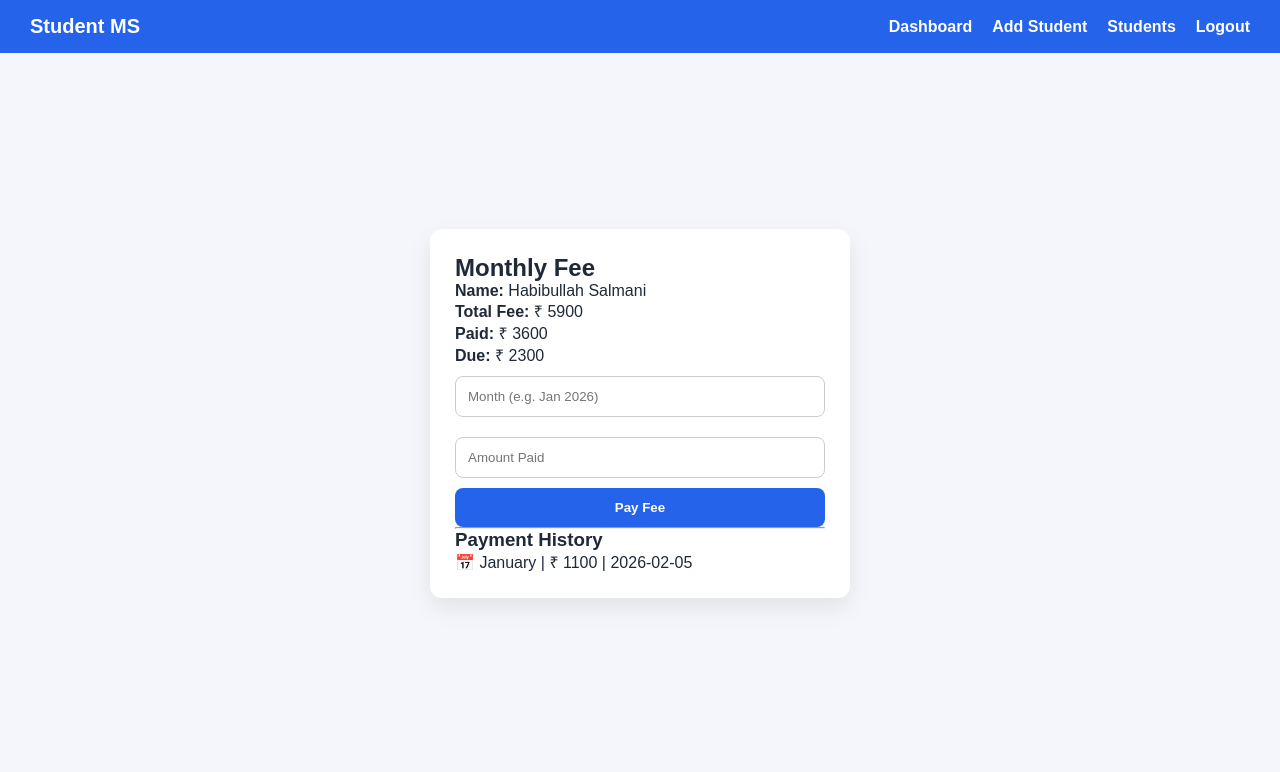
After one commit to hihabibiiii/student-erp-system, a Flask app: page /pay-monthly-fee/1 in a window 1280 px wide. The commit adds this page. Shown: the top 772 px of the page. Run offline with Flask 3, Linux system fonts and the light colour scheme; a user stored in the database is signed in; data comes from the database, SQL or seed files in the repository; both versions use the stored data as it was after the commit.

Commit message:
Added Monthly fee feature

```diff
--- a/app.py
+++ b/app.py
@@ -18,6 +18,18 @@ def get_db():
 
 def init_db():
     conn = get_db()
+
+
+    conn.execute("""
+    CREATE TABLE IF NOT EXISTS fee_payments (
+        id INTEGER PRIMARY KEY AUTOINCREMENT,
+        student_id INTEGER,
+        amount INTEGER,
+        month TEXT,
+        pay_date TEXT,
+        FOREIGN KEY(student_id) REFERENCES students(id)
+    )
+""")
 
     # students table
 
@@ -262,6 +274,59 @@ def pay_fee(id):
     conn.close()
     return render_template("pay_fee.html", student=student)
 
+
+
+from datetime import date
+
+@app.route("/pay-monthly-fee/<int:id>", methods=["GET", "POST"])
+def pay_monthly_fee(id):
+    if "admin" not in session:
+        return redirect(url_for("login"))
+
+    conn = get_db()
+
+    student = conn.execute(
+        "SELECT * FROM students WHERE id=?",
+        (id,)
+    ).fetchone()
+
+    if request.method == "POST":
+        amount = int(request.form["amount"])
+        month = request.form["month"]
+
+        # insert payment history
+        conn.execute("""
+            INSERT INTO fee_payments (student_id, amount, month, pay_date)
+            VALUES (?, ?, ?, ?)
+        """, (id, amount, month, str(date.today())))
+
+        # update paid_fee in students table
+        new_paid = student["paid_fee"] + amount
+        conn.execute(
+            "UPDATE students SET paid_fee=? WHERE id=?",
+            (new_paid, id)
+        )
+
+        conn.commit()
+        conn.close()
+        return redirect(url_for("students"))
+
+    # payment history
+    payments = conn.execute(
+        "SELECT * FROM fee_payments WHERE student_id=?",
+        (id,)
+    ).fetchall()
+
+    conn.close()
+
+    return render_template(
+        "monthly_fee.html",
+        student=student,
+        payments=payments
+    )
+
+
+
 # ---------- RUN ----------
 if __name__ == "__main__":
     app.run(debug=True)
--- /dev/null
+++ b/templates/monthly_fee.html
@@ -0,0 +1,44 @@
+<!DOCTYPE html>
+<html>
+<head>
+  <title>Monthly Fee</title>
+  <link rel="stylesheet" href="/static/style.css">
+</head>
+<body>
+
+{% include "navbar.html" %}
+
+<div class="center">
+  <div class="card" style="width:420px;">
+    <h2>Monthly Fee</h2>
+
+    <p><b>Name:</b> {{ student.name }}</p>
+    <p><b>Total Fee:</b> ₹ {{ student.total_fee }}</p>
+    <p><b>Paid:</b> ₹ {{ student.paid_fee }}</p>
+    <p><b>Due:</b> ₹ {{ student.total_fee - student.paid_fee }}</p>
+
+    <form method="POST">
+      <input type="text" name="month" placeholder="Month (e.g. Jan 2026)" required>
+      <input type="number" name="amount" placeholder="Amount Paid" required>
+      <button type="submit">Pay Fee</button>
+    </form>
+
+    <hr>
+
+    <h3>Payment History</h3>
+
+    {% for p in payments %}
+      <p>
+        📅 {{ p.month }} |
+        ₹ {{ p.amount }} |
+        {{ p.pay_date }}
+      </p>
+    {% else %}
+      <p>No payments yet</p>
+    {% endfor %}
+
+  </div>
+</div>
+
+</body>
+</html>
--- a/templates/students.html
+++ b/templates/students.html
@@ -58,6 +58,7 @@
 
     <td>
       <a href="/edit-student/{{ s.id }}">✏️ Edit</a> |
+      <a href="/pay-monthly-fee/{{ s.id }}">📅 Monthly Fee</a> |
       <a href="/receipt/{{ s.id }}" target="_blank">🧾 Receipt</a> |
       {% if s.paid_fee < s.total_fee %}
     <a href="/pay-fee/{{ s.id }}" style="color:green;">💸 Pay Due</a> |
```
Also changed, not shown: database.db.
